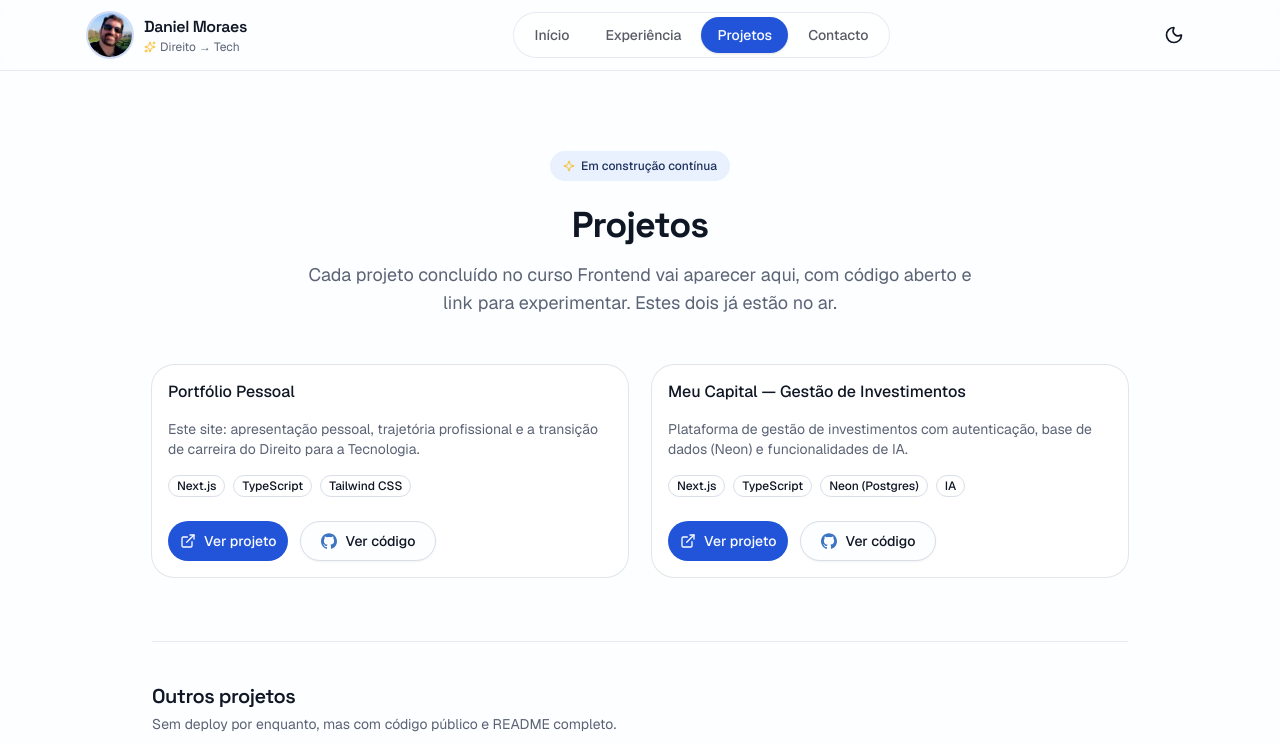
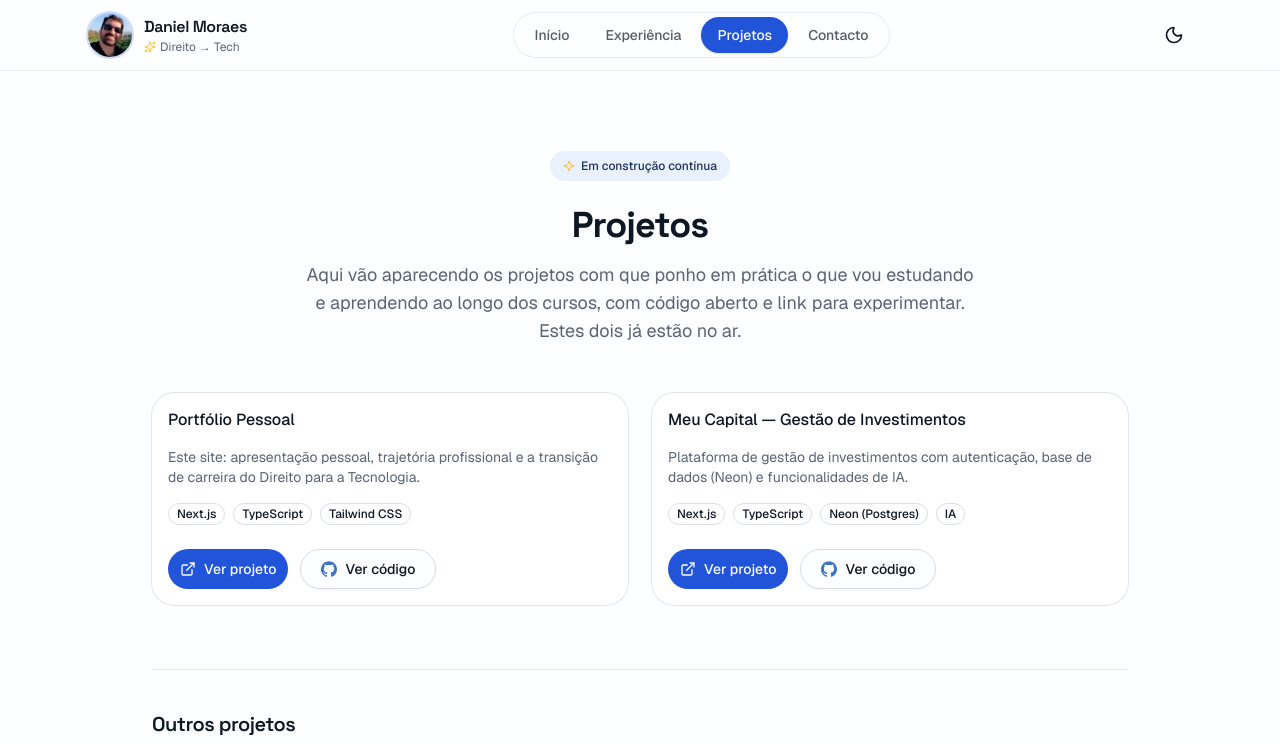
Before and after one commit to DanielMoraesTI/novo_portfolio, a Next.js app: page /projetos in a window 1280 px wide. Shown: the top 744 px of the page. Built offline with nearby package versions, Linux system fonts and the light colour scheme.

Commit message:
Adequações de apresentação de projetos

```diff
--- a/src/app/projetos/page.tsx
+++ b/src/app/projetos/page.tsx
@@ -27,8 +27,9 @@ export default function ProjetosPage() {
           Projetos
         </h1>
         <p className="mt-4 text-lg text-muted-foreground text-pretty">
-          Cada projeto concluído no curso Frontend vai aparecer aqui, com
-          código aberto e link para experimentar. Estes dois já estão no ar.
+          Aqui vão aparecendo os projetos com que ponho em prática o que vou
+          estudando e aprendendo ao longo dos cursos, com código aberto e
+          link para experimentar. Estes dois já estão no ar.
         </p>
       </Reveal>
 
--- a/src/lib/data.ts
+++ b/src/lib/data.ts
@@ -213,7 +213,7 @@ export const hobbies = [
     title: "Cozinhar",
     description: "Receitas são só algoritmos deliciosos — ordem de passos, precisão e um resultado final.",
     type: "iframe" as const,
-    src: "https://www.youtube.com/embed/fRV-FWLi33E?si=DEGz5sFMljCGxZ4X",
+    src: "https://www.youtube.com/embed/Kc154K3BrCs?si=iZeIFK9LbWmSm5aY",
   },
 ];
 
```
